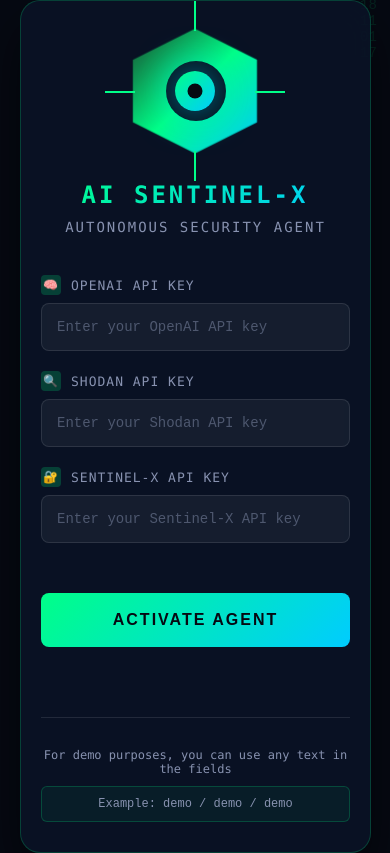
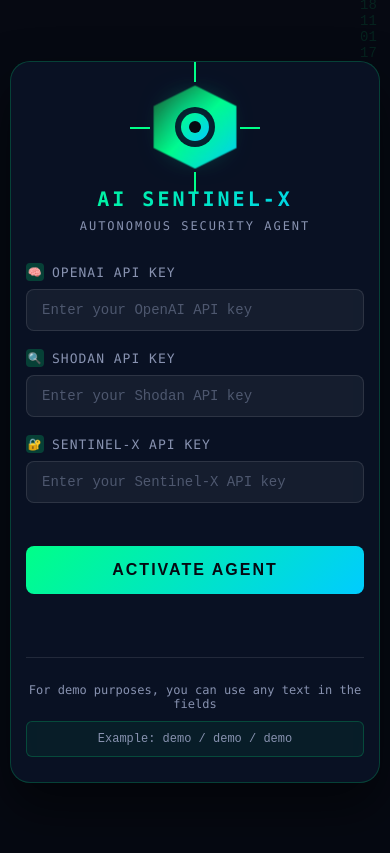
Before and after one commit to Ghost081280/AI-Sentinel-X-Demo, a plain HTML site: page index.html in a window 390 px wide. Drawn offline with Linux system fonts and the light colour scheme.

Commit message:
Update index.html

```diff
--- a/index.html
+++ b/index.html
@@ -16,6 +16,8 @@
             --secondary: #00ccff;
             --accent: #7c3aed;
             --danger: #ff0044;
+            --warning: #ffaa00;
+            --success: #00ff88;
             --bg-dark: #0a0e1a;
             --bg-darker: #060912;
             --bg-card: rgba(10, 20, 40, 0.8);
@@ -34,6 +36,7 @@
             display: flex;
             align-items: center;
             justify-content: center;
+            padding: 20px;
         }
 
         /* Matrix Background */
@@ -71,8 +74,8 @@
             background: var(--bg-card);
             border: 1px solid var(--border);
             border-radius: 20px;
-            padding: 50px;
-            width: 90%;
+            padding: 40px;
+            width: 100%;
             max-width: 500px;
             backdrop-filter: blur(20px);
             box-shadow: 0 25px 50px rgba(0, 0, 0, 0.5);
@@ -93,13 +96,13 @@
         /* Logo */
         .logo-section {
             text-align: center;
-            margin-bottom: 40px;
+            margin-bottom: 30px;
         }
 
         .sentinel-logo {
-            width: 120px;
-            height: 120px;
-            margin: 0 auto 30px;
+            width: 100px;
+            height: 100px;
+            margin: 0 auto 20px;
             position: relative;
             display: flex;
             align-items: center;
@@ -118,8 +121,8 @@
 
         .logo-eye {
             position: absolute;
-            width: 60px;
-            height: 60px;
+            width: 50px;
+            height: 50px;
             background: var(--bg-darker);
             border-radius: 50%;
             display: flex;
@@ -129,8 +132,8 @@
         }
 
         .logo-iris {
-            width: 40px;
-            height: 40px;
+            width: 35px;
+            height: 35px;
             background: var(--gradient-1);
             border-radius: 50%;
             position: relative;
@@ -141,8 +144,8 @@
         .logo-iris::before {
             content: '';
             position: absolute;
-            width: 15px;
-            height: 15px;
+            width: 12px;
+            height: 12px;
             background: var(--bg-darker);
             border-radius: 50%;
             top: 50%;
@@ -165,10 +168,10 @@
             animation: circuitGlow 2s ease-in-out infinite;
         }
 
-        .circuit-1 { width: 30px; height: 2px; top: 50%; left: -30px; }
-        .circuit-2 { width: 30px; height: 2px; top: 50%; right: -30px; }
-        .circuit-3 { width: 2px; height: 30px; top: -30px; left: 50%; transform: translateX(-50%); }
-        .circuit-4 { width: 2px; height: 30px; bottom: -30px; left: 50%; transform: translateX(-50%); }
+        .circuit-1 { width: 25px; height: 2px; top: 50%; left: -25px; }
+        .circuit-2 { width: 25px; height: 2px; top: 50%; right: -25px; }
+        .circuit-3 { width: 2px; height: 25px; top: -25px; left: 50%; transform: translateX(-50%); }
+        .circuit-4 { width: 2px; height: 25px; bottom: -25px; left: 50%; transform: translateX(-50%); }
 
         @keyframes shieldPulse {
             0%, 100% {
@@ -192,14 +195,14 @@
         }
 
         .login-title {
-            font-size: 32px;
+            font-size: 28px;
             font-weight: bold;
             background: var(--gradient-1);
             -webkit-background-clip: text;
             -webkit-text-fill-color: transparent;
             background-clip: text;
             letter-spacing: 3px;
-            margin-bottom: 10px;
+            margin-bottom: 8px;
         }
 
         .login-subtitle {
@@ -211,17 +214,17 @@
 
         /* Form */
         .login-form {
-            margin-top: 30px;
+            margin-top: 25px;
         }
 
         .input-group {
-            margin-bottom: 20px;
+            margin-bottom: 18px;
         }
 
         .input-label {
             display: flex;
             align-items: center;
-            gap: 10px;
+            gap: 8px;
             margin-bottom: 8px;
             font-size: 13px;
             text-transform: uppercase;
@@ -230,19 +233,19 @@
         }
 
         .input-icon {
-            width: 20px;
-            height: 20px;
+            width: 18px;
+            height: 18px;
             background: rgba(0, 255, 136, 0.2);
             border-radius: 4px;
             display: flex;
             align-items: center;
             justify-content: center;
-            font-size: 12px;
+            font-size: 11px;
         }
 
         .input-field {
             width: 100%;
-            padding: 15px;
+            padding: 12px 15px;
             background: rgba(255, 255, 255, 0.05);
             border: 1px solid rgba(255, 255, 255, 0.1);
             border-radius: 8px;
@@ -267,7 +270,7 @@
         /* Login Button */
         .login-btn {
             width: 100%;
-            padding: 18px;
+            padding: 15px;
             background: var(--gradient-1);
             border: none;
             border-radius: 8px;
@@ -280,7 +283,7 @@
             transition: all 0.3s ease;
             position: relative;
             overflow: hidden;
-            margin-top: 30px;
+            margin-top: 25px;
         }
 
         .login-btn::before {
@@ -312,7 +315,7 @@
 
         /* Status Message */
         .status-message {
-            margin-top: 20px;
+            margin-top: 18px;
             text-align: center;
             font-size: 13px;
             min-height: 20px;
@@ -329,8 +332,8 @@
 
         /* Demo Info */
         .demo-info {
-            margin-top: 30px;
-            padding-top: 30px;
+            margin-top: 25px;
+            padding-top: 25px;
             border-top: 1px solid rgba(255, 255, 255, 0.1);
             text-align: center;
             font-size: 12px;
@@ -338,7 +341,7 @@
         }
 
         .demo-info p {
-            margin-bottom: 10px;
+            margin-bottom: 8px;
         }
 
         .demo-credentials {
@@ -365,14 +368,50 @@
             to { transform: rotate(360deg); }
         }
 
-        /* Responsive */
-        @media (max-width: 480px) {
+        /* Mobile Responsive */
+        @media (max-width: 600px) {
             .login-container {
                 padding: 30px 20px;
             }
 
             .login-title {
                 font-size: 24px;
+            }
+
+            .sentinel-logo {
+                width: 80px;
+                height: 80px;
+            }
+
+            .logo-eye {
+                width: 40px;
+                height: 40px;
+            }
+
+            .logo-iris {
+                width: 28px;
+                height: 28px;
+            }
+
+            .circuit-1, .circuit-2 { width: 20px; }
+            .circuit-3, .circuit-4 { height: 20px; }
+        }
+
+        @media (max-width: 400px) {
+            body {
+                padding: 10px;
+            }
+
+            .login-container {
+                padding: 25px 15px;
+            }
+
+            .login-title {
+                font-size: 20px;
+            }
+
+            .login-subtitle {
+                font-size: 12px;
             }
         }
     </style>
```
